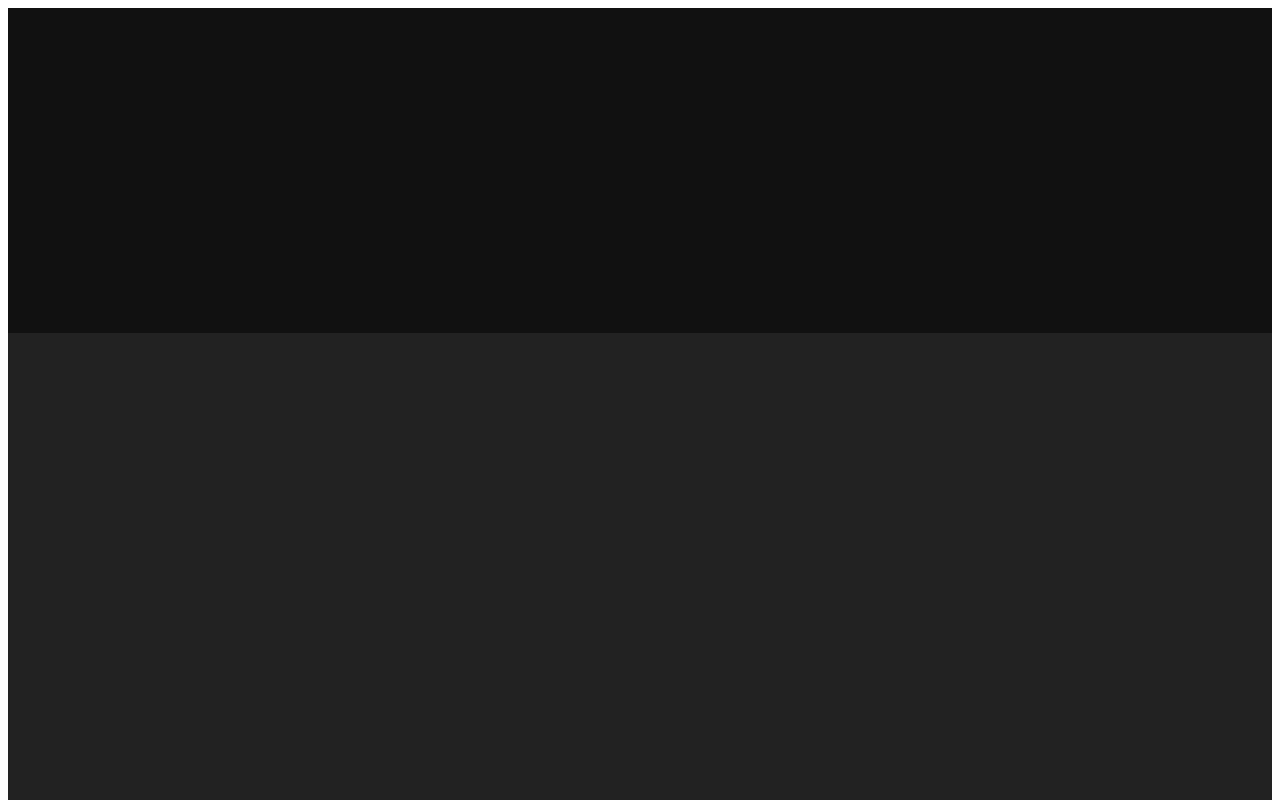
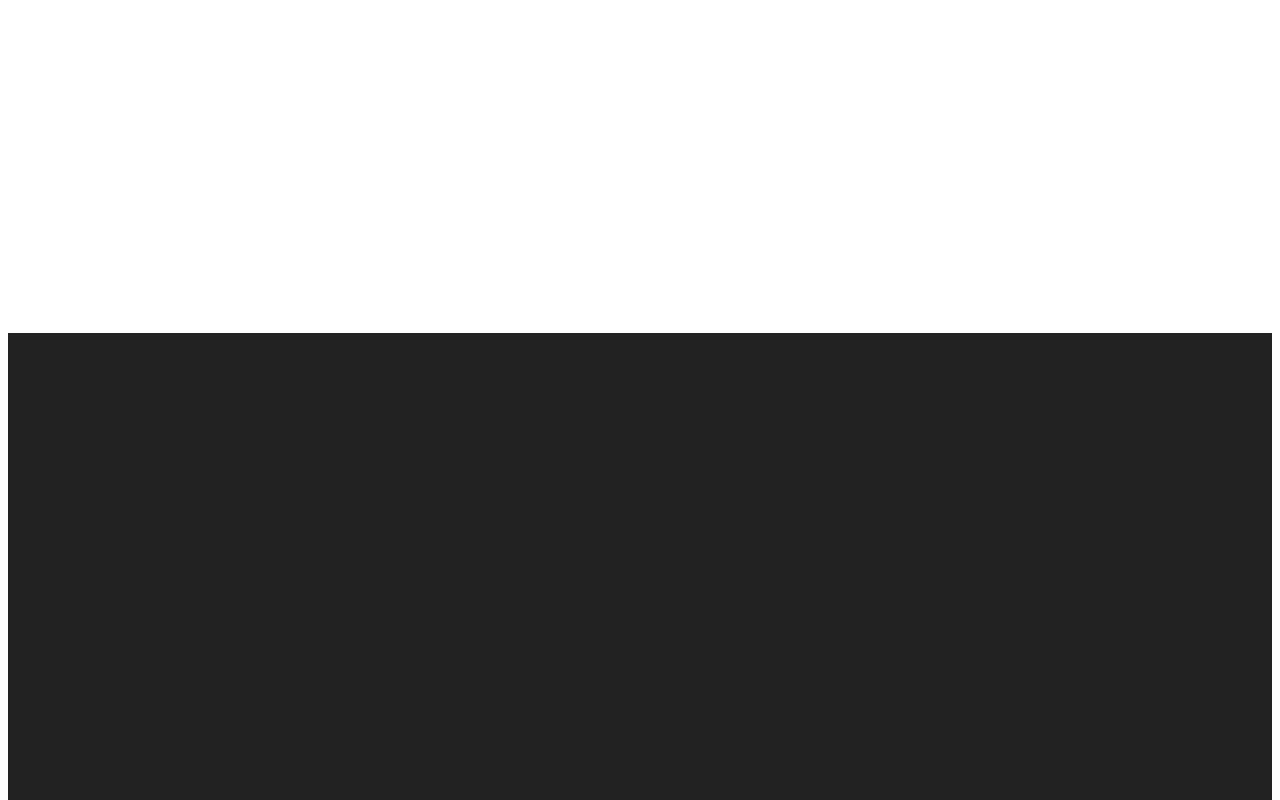
Before and after one commit to yoonsuho/web-standard-site, a plain HTML site: page index.html in a window 1280 px wide. Shown: the top 800 px of the page. Drawn offline with Linux system fonts and the light colour scheme.

Commit message:
Add files via upload

```diff
--- a/css/style.css
+++ b/css/style.css
@@ -2,6 +2,6 @@
 @charset "utf-8";
 
 #wrap{width: 100%;}
-#header{width: 100%; height: 325px; background: #111;}
+#header{width: 100%; height: 325px; background: white;}
 #contents{width: 100%;height: 800px; background: #222;}
 #footer{width: 100%; height: 200px; background: #333;}
```
